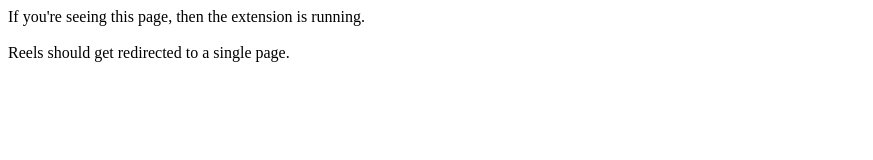
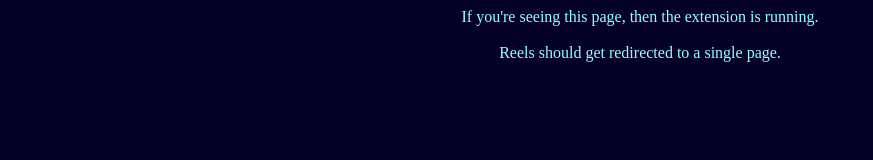
Before and after one commit to nairadithya/obscura, a browser extension: page hello.html in a window 1280 px wide. Shown: the whole page, without its empty margins (0-873 px from the left). Drawn offline with Linux system fonts and the light colour scheme.

Commit message:
Modified readme

```diff
--- a/hello.html
+++ b/hello.html
@@ -8,3 +8,12 @@
        If you're seeing this page, then the extension is running.<br> <br> Reels should get redirected to a single page.
     </body>
 </html>
+
+<style type="text/css" media="screen">
+ * {
+     width: full;
+     text-align: center;
+     background-color: oklch(0.05 0.15 238);
+     color: oklch(1.00 0.15 238);
+ }
+</style>
```
Also changed, not shown: 1 other file.
